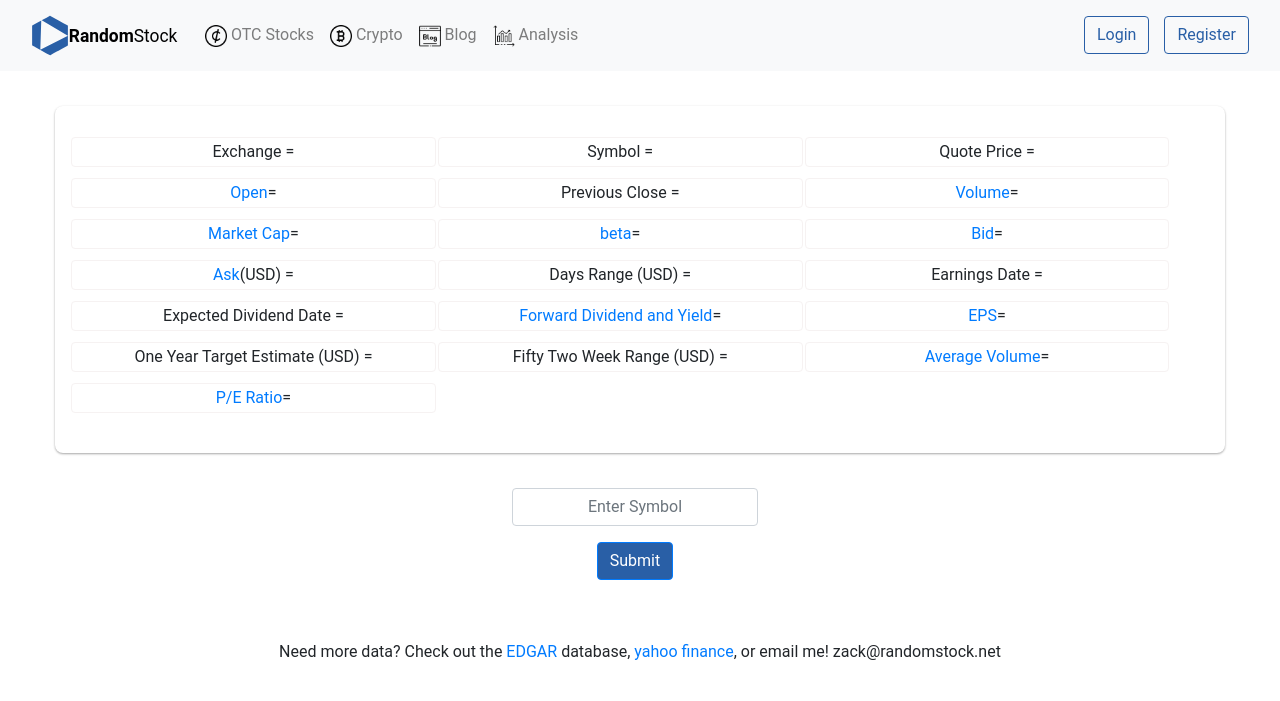
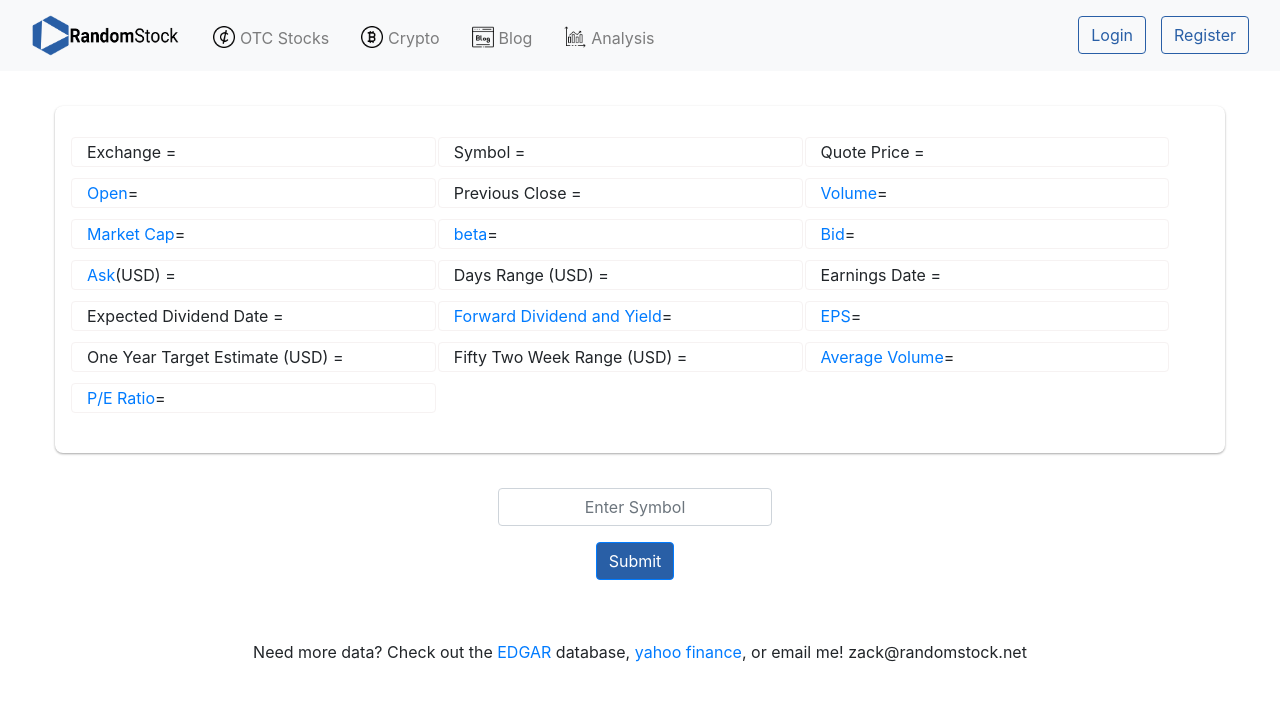
Before and after one commit to camptzak/RamdomStock, a Django app: page /analysis/ in a window 1280 px wide. Shown: the top 701 px of the page. Run offline with Django 3.2, Linux system fonts and the light colour scheme; tables that the repository leaves empty hold one stand-in row (values such as "Sample post"); some libraries are stand-ins or nearby versions.

Commit message:
[Front-end Design Fixes][Admin Panel Set]

```diff
--- a/custom_all_auth/apps.py
+++ b/custom_all_auth/apps.py
@@ -3,3 +3,4 @@ from django.apps import AppConfig
 
 class CustomAllAuthConfig(AppConfig):
     name = 'custom_all_auth'
+    verbose_name = "Extended Profile"
--- a/custom_zinnia/__init__.py
+++ b/custom_zinnia/__init__.py
@@ -0,0 +1 @@
+default_app_config = 'custom_zinnia.apps.CustomZinniaConfig'
--- a/custom_zinnia/apps.py
+++ b/custom_zinnia/apps.py
@@ -3,3 +3,4 @@ from django.apps import AppConfig
 
 class CustomZinniaConfig(AppConfig):
     name = 'custom_zinnia'
+    verbose_name = 'Blogging Module'
--- a/requirements.txt
+++ b/requirements.txt
@@ -9,3 +9,4 @@ requests-html==0.10.0
 django-contrib-comments~=2.0.0
 django-tagging~=0.5.0
 uWSGI==2.0.18
+zinnia-wysiwyg-ckeditor==1.3
--- a/static/css/style.css
+++ b/static/css/style.css
@@ -1,13 +1,16 @@
-body {
-    font-family: Roboto;
-}
-
 .navbar-brand img {
     width: 150px;
+}
+a.nav-link {
+    display: flex;
+    margin-top: 5px;
+    padding: .5rem 1rem !important;
 }
 
 a.nav-link img {
     width: 22px;
+    height: 22px;
+    margin-right: 5px;
 }
 
 .form-inline .btn-outline-success {
@@ -329,15 +332,15 @@ input:focus {
 
 .data {
     display: flex;
-    justify-content: center;
+    justify-content: left;
     margin: 1px;
     margin-bottom: 10px;
     border: solid 1px #f6f2f2;
     /* margin: 1px; */
     /* width: 94% !important; */
     max-width: 32%;
-    padding: 2px;
-    border-radius: 4px;
+    padding: 2px 15px;
+    border-radius: 4px ;
 }
 
 
--- a/stocks/views.py
+++ b/stocks/views.py
@@ -1,5 +1,3 @@
-from http.client import HTTPResponse
-
 from django.shortcuts import render
 from django.views.generic import TemplateView
 from stocks.models import Quote, Securitie, Crypto
--- a/templates/base.html
+++ b/templates/base.html
@@ -7,32 +7,39 @@
     {% block head_extra %}
     {% endblock %}
     <meta charset="utf-8"/>
-    <meta name="viewport" content="width=device-width, initial-scale=1"/>
+    <meta name="viewport" content="width=device-width, initial-scale=1.0">
+
+    <!-- Latest compiled and minified CSS -->
+    <link rel="stylesheet" href="https://maxcdn.bootstrapcdn.com/bootstrap/4.5.2/css/bootstrap.min.css">
+    <!-- jQuery library -->
+    <script src="https://ajax.googleapis.com/ajax/libs/jquery/3.5.1/jquery.min.js"></script>
+    <!-- Popper JS -->
+    <script src="https://cdnjs.cloudflare.com/ajax/libs/popper.js/1.16.0/umd/popper.min.js"></script>
+    <!-- Latest compiled JavaScript -->
+    <script src="https://maxcdn.bootstrapcdn.com/bootstrap/4.5.2/js/bootstrap.min.js"></script>
+
     <link rel="icon" href="{% static 'images/icon-01.png' %}">
-    <link rel="stylesheet" href="{% static 'css/bootstrap.min.css' %}">
     <link rel="stylesheet" href="{% static 'css/style.css' %}">
+
     <link rel="stylesheet" href="https://use.fontawesome.com/releases/v5.3.1/css/all.css"
           integrity="sha384-mzrmE5qonljUremFsqc01SB46JvROS7bZs3IO2EmfFsd15uHvIt+Y8vEf7N7fWAU" crossorigin="anonymous">
-    <script src="https://ajax.googleapis.com/ajax/libs/jquery/3.5.1/jquery.min.js"></script>
     <script src="https://unpkg.com/sweetalert/dist/sweetalert.min.js"></script>
     <script src="{% static 'js/index.js' %}"></script>
 </head>
 <body>
-
+{#<div class="test" style="">#}
 <nav class="navbar navbar-expand-lg navbar-light bg-light">
     <div class="container">
         <a class="navbar-brand" href="{% url 'index' %}">
-            <img src="{% static 'images/logo-01.svg' %}">
+            <img src="{% static 'images/logo-01.png' %}">
         </a>
-        <button
-                class="navbar-toggler"
+        <button class="navbar-toggler"
                 type="button"
                 data-toggle="collapse"
                 data-target="#navbarSupportedContent"
                 aria-controls="navbarSupportedContent"
                 aria-expanded="false"
-                aria-label="Toggle navigation"
-        >
+                aria-label="Toggle navigation">
             <span class="navbar-toggler-icon"></span>
         </button>
 
@@ -63,7 +70,6 @@
                     </a>
                 </li>
             </ul>
-            {% block navbar_btn %}
             <div class="form-inline my-2 my-lg-0">
                 {% if user.is_authenticated %}
                     <a class="btn btn-outline-success my-2 my-sm-0" href="{% url 'account_logout' %}">
@@ -78,7 +84,6 @@
                     </a>
                 {% endif %}
             </div>
-            {% endblock %}
         </div>
     </div>
 </nav>
@@ -87,6 +92,7 @@
 {% include 'shared/loader.html' %}
 
 {% block content %}
+
 {% endblock %}
 
 </body>
```
Also changed, not shown: other parts of static/css/style.css (+76 -1 lines), RandomStock/settings.py (+32 -3 lines), custom_zinnia/admin.py (+30 -0 lines), db.sqlite3. Lines whose indentation alone changed are shown as unchanged.
